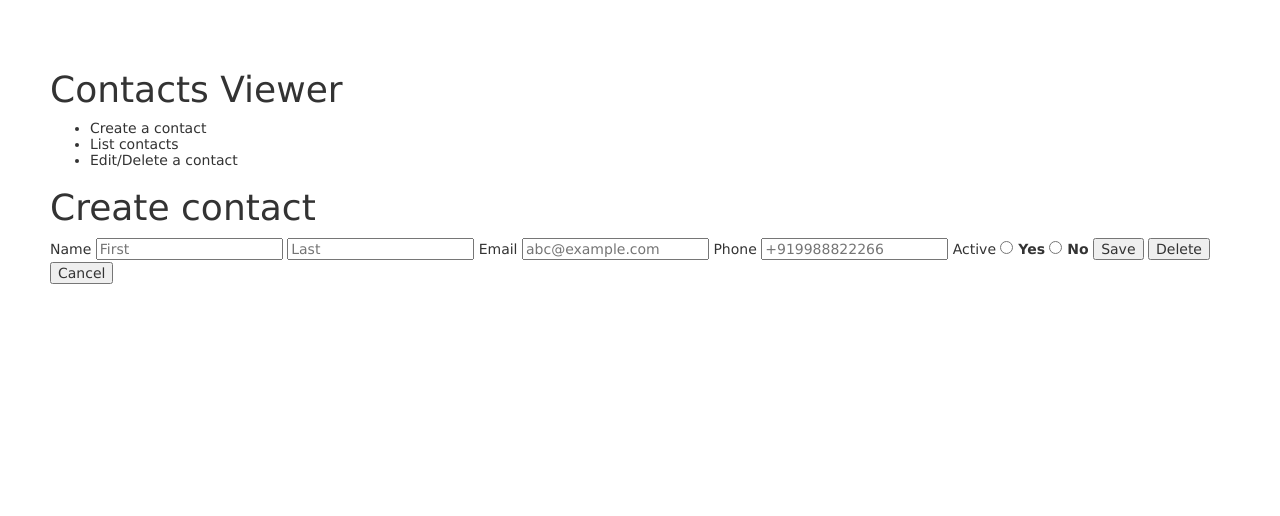
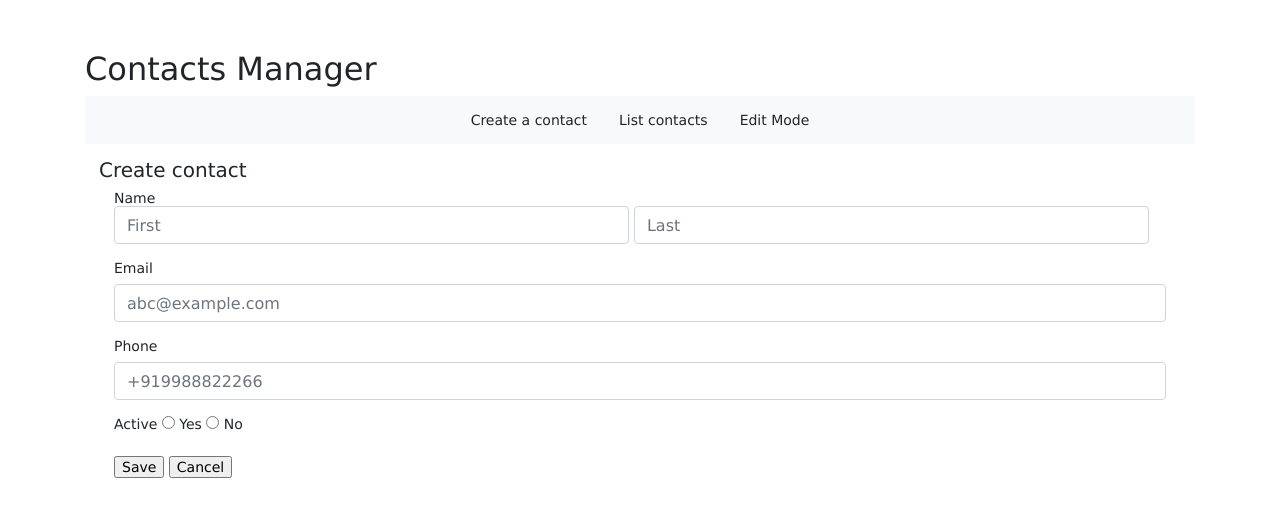
Before and after one commit to sanujbhatnagar/contacts, a website: page public/index.html in a window 1280 px wide. Both pictures are taken after a click on the item "Create a contact". Drawn offline with nearby package versions, Linux system fonts and the light colour scheme; some packages are replaced by stand-ins of ours; no server answers.

Commit message:
Update design

```diff
--- a/models/contactModel.js
+++ b/models/contactModel.js
@@ -17,7 +17,7 @@ var contactsModel = {
         model[properties[1]] = jsonObj[properties[1]];
         model[properties[2]] = jsonObj[properties[2]];
         model[properties[3]] = jsonObj[properties[3]];
-        model[properties[4]] = jsonObj[properties[4]] == true ? "Active" : "Inactive";
+        model[properties[4]] = (jsonObj[properties[4]] == "true") ? "Active" : "Inactive";
 
         return model
     },
--- a/public/index.html
+++ b/public/index.html
@@ -4,14 +4,19 @@
   <meta charset="utf-8">
   <meta name="viewport" content="width=device-width, initial-scale=1">
 
-  <title>Contacts</title>
+  <title>Contacts Manager</title>
 
-  <link rel="stylesheet" href="//netdna.bootstrapcdn.com/bootstrap/3.0.0/css/bootstrap.min.css">
+  <link rel="stylesheet" href="https://maxcdn.bootstrapcdn.com/bootstrap/4.1.0/css/bootstrap.min.css">
   <link rel="stylesheet" href="/stylesheets/style.css">
 
   <script src="https://code.jquery.com/jquery-3.3.1.min.js"
           integrity="sha256-FgpCb/KJQlLNfOu91ta32o/NMZxltwRo8QtmkMRdAu8="
           crossorigin="anonymous"></script>
+  <!-- Popper JS  Required for Bootstrap 4.0 -->
+  <script src="https://cdnjs.cloudflare.com/ajax/libs/popper.js/1.14.0/umd/popper.min.js"></script>
+  <!-- Latest compiled JavaScript -->
+  <script src="https://maxcdn.bootstrapcdn.com/bootstrap/4.1.0/js/bootstrap.min.js"></script>
+
   <script src="//ajax.googleapis.com/ajax/libs/angularjs/1.7.2/angular.min.js"></script>
   <script src="//ajax.googleapis.com/ajax/libs/angularjs/1.7.2/angular-route.js"></script>
 
@@ -23,18 +28,20 @@
 </head>
 
 <body ng-app="contacts">
-  <div ng-controller="mainController">
-    <h1>Contacts Viewer</h1>
-    <ul id="menuList">
-      <li ng-click="createContact()"> Create a contact </li>
-      <li ng-click="listContacts()"> List contacts </li>
-      <li id = "editMenuButton" ng-click="toggleEdit()"> Edit/Delete a contact </li>
-    </ul>
+  <div ng-controller="mainController" class="container">
+    <h2>Contacts Manager</h2>
+    <nav class="navbar bg-light navbar-expand-sm justify-content-center">
+      <ul id="menuList" class="nav">
+        <li ng-click="createContact()" class="nav-item"> <a class="nav-link" > Create a contact </a> </li>
+        <li ng-click="listContacts()" class="nav-item"> <a class="nav-link" > List contacts </a> </li>
+        <li id = "editMenuButton" ng-click="toggleEdit()" class="nav-item"> <a class="nav-link" > Edit Mode </a></li>
+      </ul>
+    </nav>
     <div id="listContactView">
-      <table>
-        <thead>
+      <table class="table table-bordered">
+        <thead class="thead-light">
         <tr>
-          <th>Sr. No</th>
+          <th>No</th>
           <th>First Name</th>
           <th>Last Name</th>
           <th>Email</th>
@@ -43,7 +50,7 @@
         </tr>
         </thead>
         <tbody>
-        <tr ng-repeat="contact in contacts" ng-attr-data-id="{{contact.id}}" ng-click="editContact()">
+        <tr ng-repeat="contact in contacts" class="{{ contact.status }}" ng-attr-data-id="{{contact.id}}" ng-click="editContact()">
           <td> {{ $index+1 }} </td>     <td>{{ contact.firstName }}</td>
           <td> {{ contact.lastName }}</td> <td>{{ contact.email }}</td>
           <td> {{ contact.phone }}</td>    <td>{{ contact.status }}</td>
@@ -51,28 +58,30 @@
         </tbody>
       </table>
     </div>
-    <div id="createContactForm" class="hidden">
-      <h1 id="formHeading"> Create Contact </h1>
-        <input type="hidden" id="id" name="id" />
-      <lablel> <span>Name</span>
-        <input type="text" id="first" name="first" placeholder="First"/>
-        <input type="text" id="last" name="last" placeholder="Last"/>
-      </lablel>
-      <lablel> <span>Email</span>
-        <input type="email" id="email" name="email" placeholder="abc@example.com"/>
-      </lablel>
-      <lablel> <span>Phone</span>
-        <input type="tel" id="phone" name="phone" placeholder="+919988822266"/>
-      </lablel>
-      <lablel> <span>Active</span>
-        <label><input type="radio" name="active" value=true /> Yes </label>
-        <label><input type="radio" name="active" value=false /> No </label>
-      </lablel>
-      <lablel>
-        <input type="button" name="save" value="Save" ng-click="saveContact()"/>
-        <input type="button" name="delete" value="Delete" ng-click="confDeleteContact()"/>
-        <input type="button" name="cancle" value="Cancel" ng-click="cancel()"/>
-      </lablel>
+    <div id="createContactForm" class="hidden container">
+      <h5 id="formHeading"> Create Contact </h5>
+      <div class="container">
+        <div class="form-group"> <div>Name</div>
+          <input class="form-control" type="text" id="first" name="first" placeholder="First"/>
+          <input class="form-control" type="text" id="last" name="last" placeholder="Last"/>
+        </div>
+        <div class="form-group"> <label>Email</label>
+          <input class="form-control" type="email" id="email" name="email" placeholder="abc@example.com"/>
+        </div>
+        <div class="form-group"> <label>Phone</label>
+          <input class="form-control" type="tel" id="phone" name="phone" placeholder="+919988822266"/>
+        </div>
+        <div class="form-group"> <label>Active</label>
+          <label><input type="radio" name="active" value=true /> Yes </label>
+          <label><input type="radio" name="active" value=false /> No </label>
+        </div>
+        <div>
+          <input type="hidden" id="id" name="id" />
+          <input type="button" name="save" value="Save" ng-click="saveContact()"/>
+          <!--input type="button" name="delete" value="Delete" ng-click="confDeleteContact()"/-->
+          <input type="button" name="cancle" value="Cancel" ng-click="cancel()"/>
+        </div>
+      </div>
     </div>
   </div>
 </body>
--- a/public/js/controllers/main.js
+++ b/public/js/controllers/main.js
@@ -11,10 +11,16 @@ angular.module('contactsController', [])
         $scope.toggleEdit = function (){
             editMode = !editMode;
             if(editMode){
-                angular.element("#editMenuButton").addClass("editModeOn");
+                angular.element("#editMenuButton").addClass("bg-success");
+                $listView.find("table").addClass("table-hover");
+                $listView.find("thead").removeClass("thead-light");
+                $listView.find("thead").addClass("thead-dark");
             }
             else{
-                angular.element("#editMenuButton").removeClass("editModeOn");
+                angular.element("#editMenuButton").removeClass("bg-success");
+                $listView.find("table").removeClass("table-hover");
+                $listView.find("thead").removeClass("thead-dark");
+                $listView.find("thead").addClass("thead-light");
             }
         };
 
--- a/public/stylesheets/style.css
+++ b/public/stylesheets/style.css
@@ -11,6 +11,25 @@ a {
   display: none;
 }
 
+#menuList li a{
+  cursor: pointer;
+}
+
+#menuList li a:hover{
+  cursor: pointer;
+}
+
+#listContactView table{
+  font-size: 0.8rem;
+}
+
+#listContactView table:not(.table-hover) tr.Inactive{
+  background-color: beige;
+}
 #createContactForm{
-
+  padding: 1em;
 }
+#createContactForm div.form-group input[name='first'], #createContactForm div.form-group input[name='last']{
+  width: 49%;
+  display: inline-block;
+}
```
